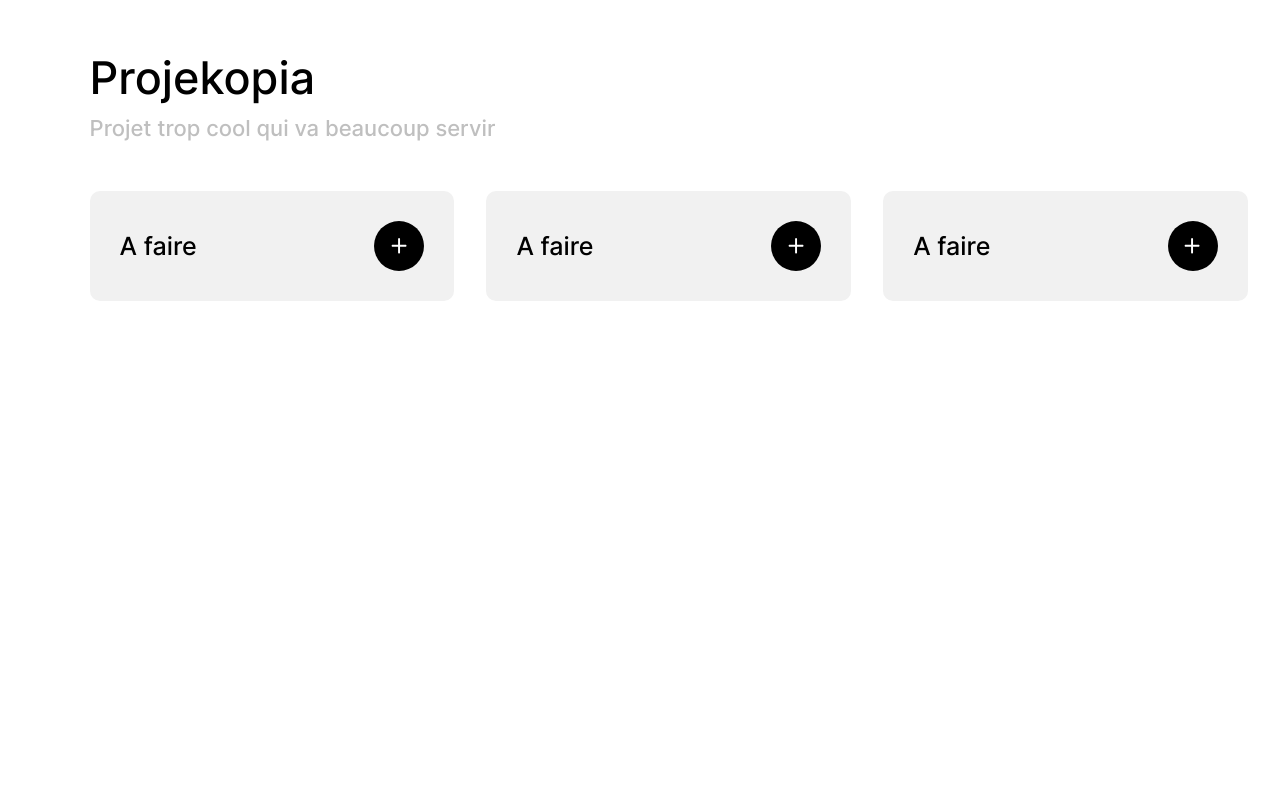
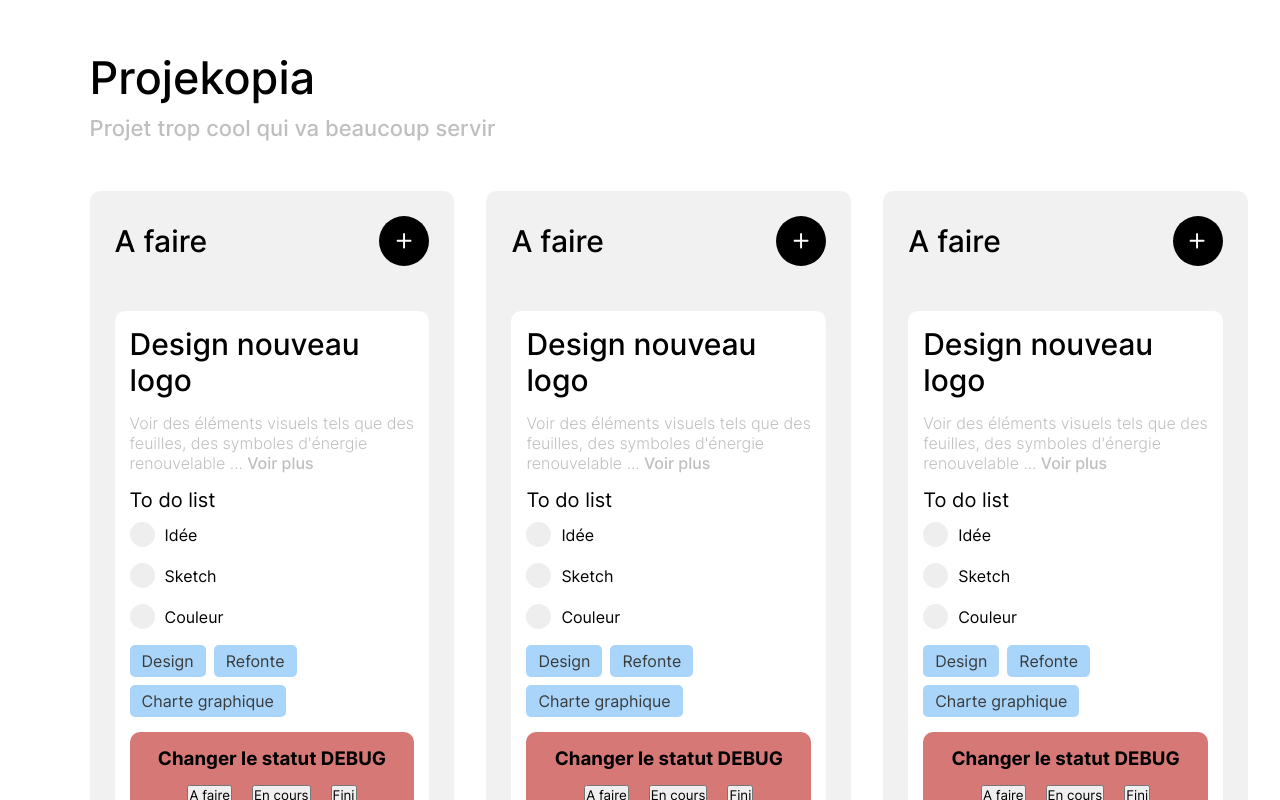
Before and after one commit to Passiflore/Projectopia, a React (Vite) app: page / in a window 1280 px wide. Shown: the top 800 px of the page. Built offline with nearby package versions, Linux system fonts and the light colour scheme.

Commit message:
[ADD] Card component
Adding Card component
Adding Card css

```diff
--- a/src/components/CardContainer/CardContainer.css
+++ b/src/components/CardContainer/CardContainer.css
@@ -2,17 +2,18 @@
     background-color: #F1F1F1;
     border-radius: 10px;
     width:47vw;
-    padding:30px;
+    padding:25px;
 }
 
 .cardContainerTitle{
     display: flex;
     justify-content: space-between;
     align-items: center;
+    margin-bottom: 45px;
 }
 
 .cardContainerTitle h3{
-    font-size: 25px;
+    font-size: 30px;
     font-weight: 500;
 }
 
@@ -25,3 +26,11 @@
     border-radius: 100px;
     background-color: #000000;
 }
+
+.CardProject{
+    display: flex;
+    justify-content: center;
+    align-items: center;
+    flex-direction: column;
+    gap: 30px;
+}
--- a/src/components/CardContainer/CardContainer.tsx
+++ b/src/components/CardContainer/CardContainer.tsx
@@ -1,4 +1,5 @@
 // import { useState } from 'react'
+import Cards from '../Cards/Cards'
 import './CardContainer.css'
 
 function CardContainer() {
@@ -13,6 +14,11 @@ function CardContainer() {
                 </svg>
             </div>
         </div>
+        <div className="CardProject">
+            <Cards></Cards>
+            <Cards></Cards>
+            <Cards></Cards>
+        </div>
     </div>
   )
 }
--- /dev/null
+++ b/src/components/Cards/Cards.css
@@ -0,0 +1,131 @@
+.cards{
+    padding: 15px;
+    border-radius: 10px;
+    background-color: #FFFFFF;
+}
+
+.cardsTitle{
+    font-size: 30px;
+    font-weight: 500;
+    margin-bottom: 15px ;
+}
+
+.cardsDescription{
+    display: flex;
+    margin-bottom: 15px;
+    font-weight: 300;
+    margin-bottom: 15px ;
+    /* overflow-y:hidden;
+    text-overflow:ellipsis;
+    max-height:2.6em; */
+}
+
+.cardsDescription p{
+    font-size: 16px;
+    color: #BFBFBF;
+}
+
+.cardsDescription p span{
+    font-weight: 500;
+}
+
+.cardsListTitle{
+    margin-bottom: 10px;
+    font-size: 20px;
+    font-weight: 400;
+}
+
+.cardsList{
+    list-style: none;
+}
+
+.cardsList li{
+    display: flex;
+    align-items: center;
+    font-size: 16px;
+    margin-bottom: 15px;
+}
+
+.cardsList li input{
+    opacity: 0;
+    cursor: pointer;
+    height: 0;
+    width: 0;
+}
+
+.container {
+    display: block;
+    position: relative;
+    padding-left: 35px;
+    cursor: pointer;
+    font-size: 22px;
+}
+
+.checkmark {
+    position: absolute;
+    top: 0;
+    left: 0;
+    height: 25px;
+    width: 25px;
+    border-radius: 100px;
+    background-color: #eee;
+}
+
+/* On mouse-over, add a grey background color */
+
+  /* When the checkbox is checked, add a blue background */
+  .container input:checked ~ .checkmark {
+    background-color: #2196F3;
+  }
+
+  /* Create the checkmark/indicator (hidden when not checked) */
+  .checkmark:after {
+    content: "";
+    position: absolute;
+    display: none;
+  }
+
+  /* Show the checkmark when checked */
+  .container input:checked ~ .checkmark:after {
+    display: block;
+  }
+
+  /* Style the checkmark/indicator */
+.container .checkmark:after {
+    left: 9px;
+    top: 5px;
+    width: 5px;
+    height: 10px;
+    border: solid white;
+    border-width: 0 3px 3px 0;
+    -webkit-transform: rotate(45deg);
+    -ms-transform: rotate(45deg);
+    transform: rotate(45deg);
+}
+
+.cardsTag{
+    display: flex;
+    flex-wrap: wrap;
+    margin-bottom: 15px;
+    gap: 8px;
+}
+
+.tag{
+    padding:6px 12px;
+    border-radius: 5px;
+    background-color: #A9D5FB;
+    color: #3A3B3B;
+}
+
+.debug{
+    background-color: #D67976;
+    border-radius: 10px;
+    padding:15px;
+    text-align: center;
+}
+.debugButton{
+    display: flex;
+    justify-content: center;
+    gap:20px;
+    margin: 15px 0;
+}
--- /dev/null
+++ b/src/components/Cards/Cards.tsx
@@ -0,0 +1,55 @@
+// import { useState } from 'react'
+import './Cards.css'
+
+function Cards() {
+
+  return (
+    <div className="cards">
+        <h3 className="cardsTitle">Design nouveau logo</h3>
+        <div className="cardsDescription">
+            <p>Voir des éléments visuels tels que des feuilles, des symboles d'énergie renouvelable ... <span>Voir plus</span></p>
+        </div>
+        <div>
+            <h4 className="cardsListTitle">To do list</h4>
+            <ul className="cardsList">
+                <li>
+                    <label className="container">
+                        <input type="checkbox" id="idea" name="idea"/>
+                        <span className="checkmark"></span>
+                    </label>
+                    <label >Idée</label>
+                </li>
+                <li>
+                    <label className="container">
+                        <input type="checkbox" id="idea" name="idea"/>
+                        <span className="checkmark"></span>
+                    </label>
+                    <label >Sketch</label>
+                </li>
+                <li>
+                    <label className="container">
+                        <input type="checkbox" id="idea" name="idea"/>
+                        <span className="checkmark"></span>
+                    </label>
+                    <label >Couleur</label>
+                </li>
+            </ul>
+        </div>
+        <div className='cardsTag'>
+            <p className='tag'>Design</p>
+            <p className='tag'>Refonte</p>
+            <p className='tag'>Charte graphique</p>
+        </div>
+        <div className='debug'>
+            <h3>Changer le statut DEBUG</h3>
+            <div className='debugButton'>
+                <button>A faire</button>
+                <button>En cours</button>
+                <button>Fini</button>
+            </div>
+        </div>
+    </div>
+  )
+}
+
+export default Cards
```
